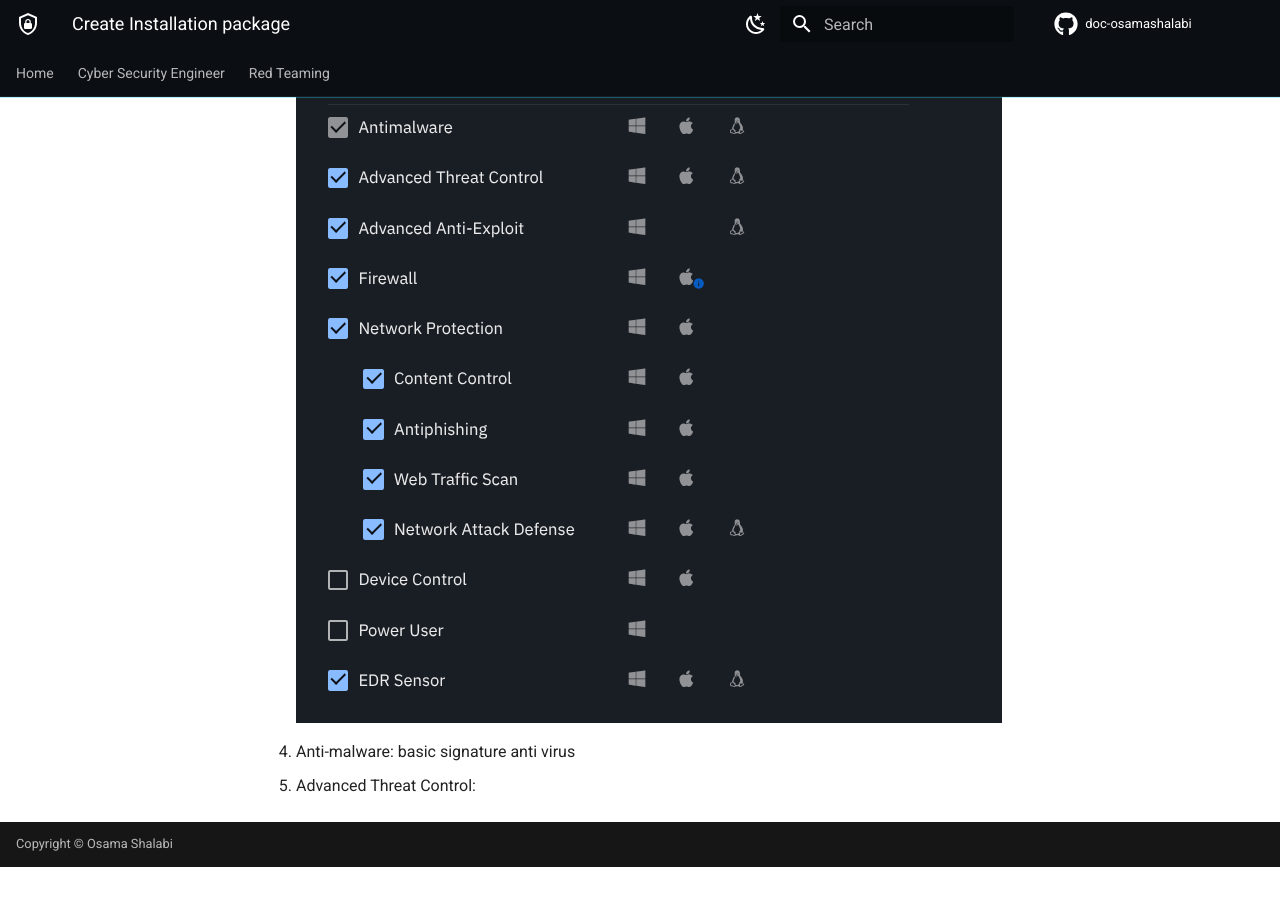
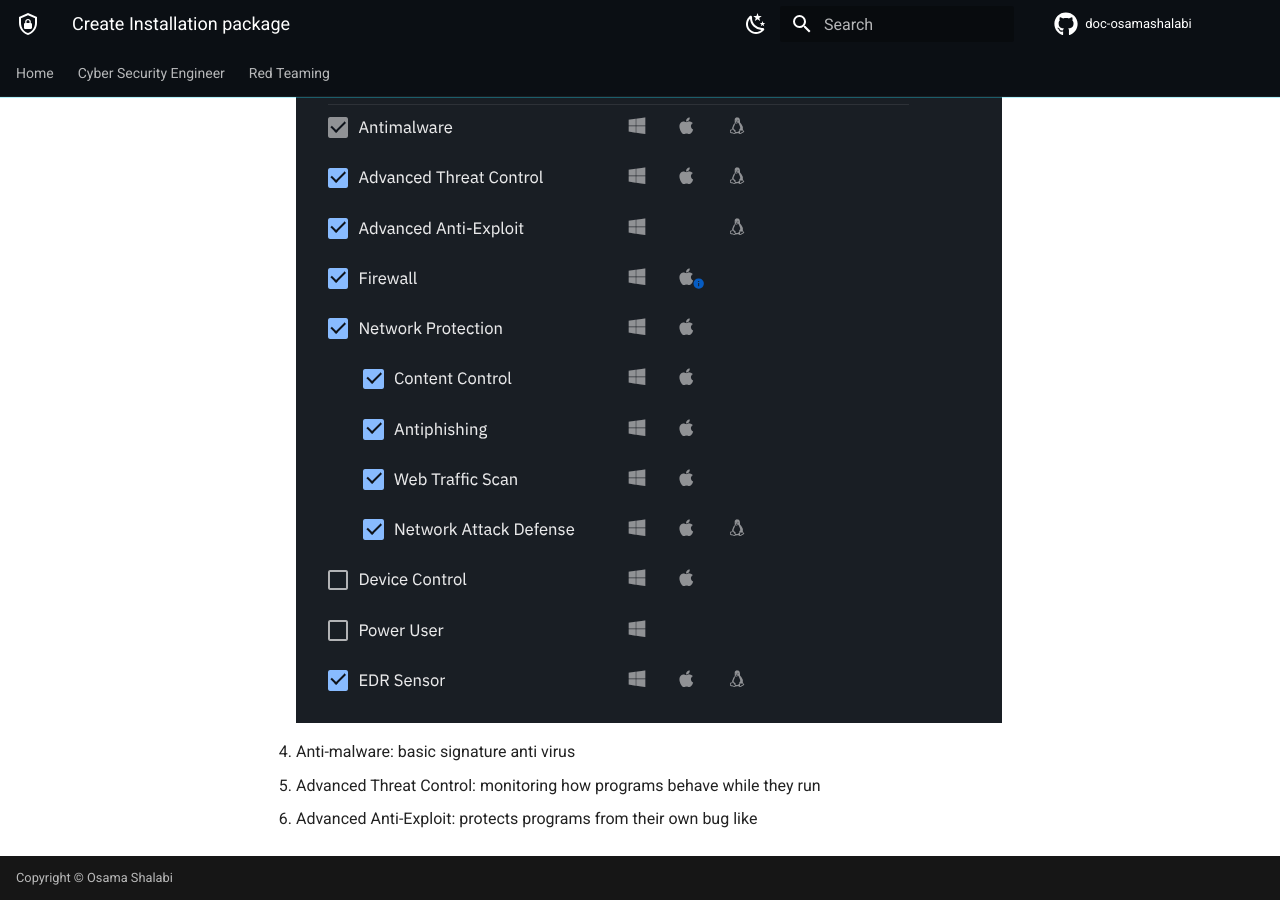
Before and after one commit to osamashalabi432-png/doc-osamashalabi, an MkDocs documentation site: the page built from docs/cyber-security-engineer/edr/BitDefender/Create Installation package.md, in a window 1280 px wide and 900 px high, scrolled down 1049 px. Built offline with MkDocs 1.6.1 and Material for MkDocs 9.7.7, drawn with Linux system fonts in a browser that asks for light colours; comment, search, counter and statistics services are not loaded; before the commit the page ends 1916 px from its top, so only the background shows below that.

Commit message:
vault backup: 2026-10-14 15:49:27

```diff
--- a/docs/cyber-security-engineer/edr/BitDefender/Create Installation package.md
+++ b/docs/cyber-security-engineer/edr/BitDefender/Create Installation package.md
@@ -7,4 +7,5 @@
 - let's take a closer look on the available modules and what each one of them do
 ![](../../../attachments/Pasted%20image%2020261014150509.png)
 - Anti-malware: basic signature anti virus
-- Advanced Threat Control:
+- Advanced Threat Control: monitoring how programs behave while they run
+- Advanced Anti-Exploit: protects programs from their own bug like
```
